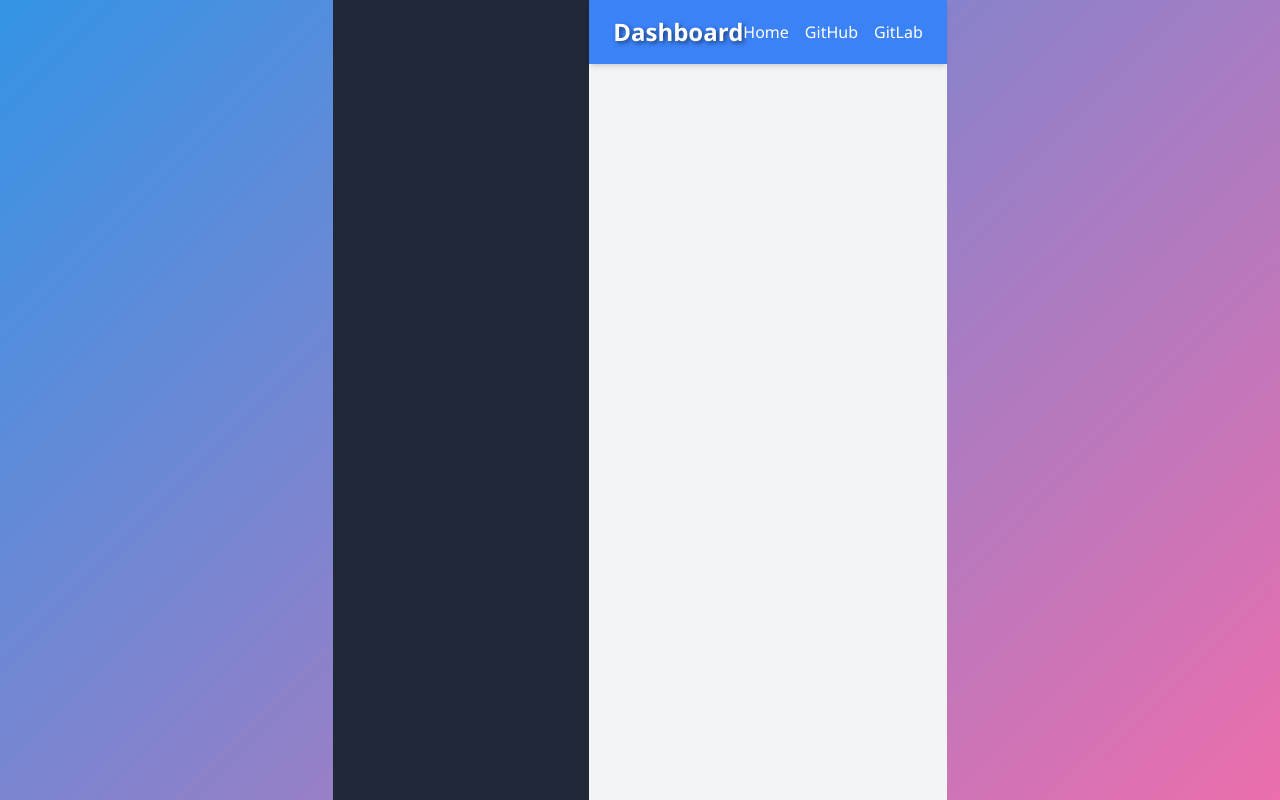
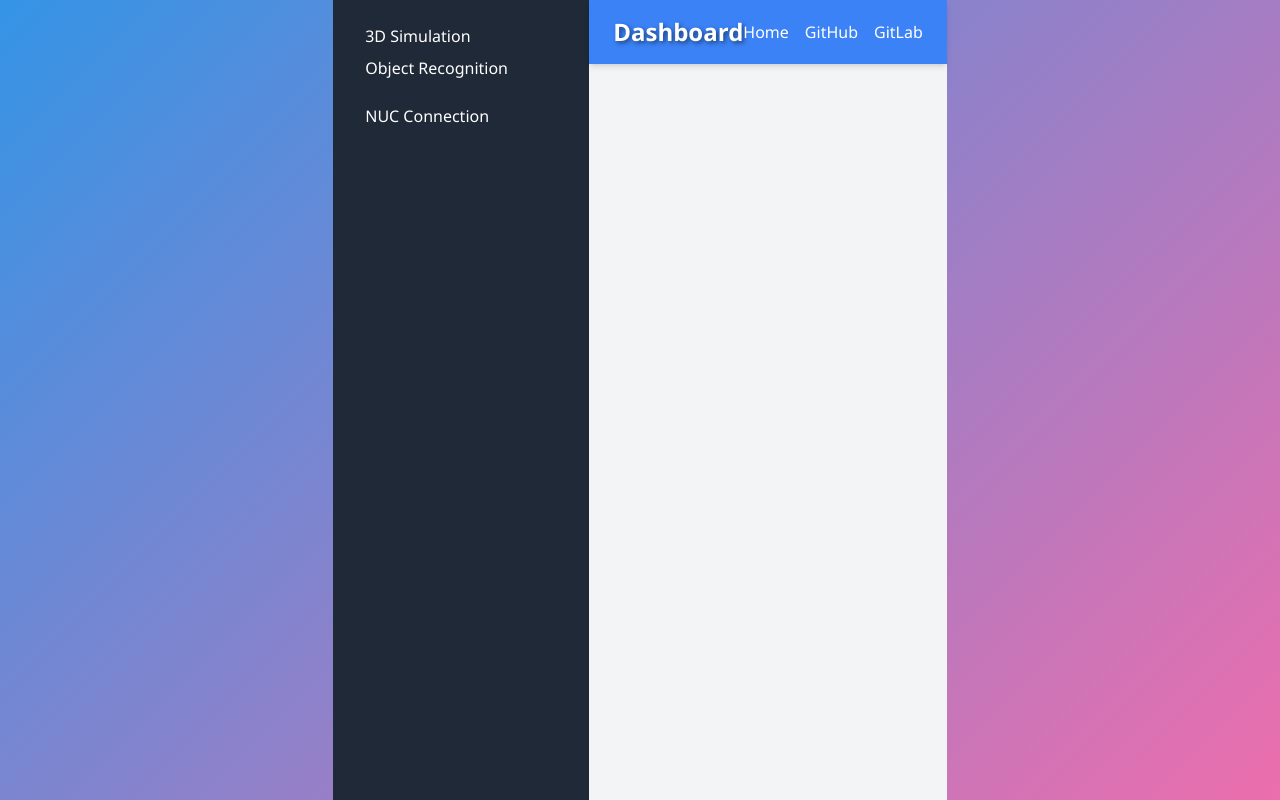
Before and after one commit to Road-Train/SolarBoat, a React (Create React App) app in the folder solarboat-app/: page / in a window 1280 px wide. Built offline with nearby package versions, Linux system fonts and the light colour scheme; the HTML template or start-up script is replaced by a standard one.

Commit message:
Clean up a bit

```diff
--- a/solarboat-app/src/App.jsx
+++ b/solarboat-app/src/App.jsx
@@ -1,4 +1,3 @@
-// App.jsx
 import React from 'react';
 import Header from './Header';
 import Sidebar from './Sidebar';
--- a/solarboat-app/src/Button.jsx
+++ b/solarboat-app/src/Button.jsx
@@ -1,4 +1,3 @@
-// Button.js
 import React from 'react';
 
 const Button = ({ title, onClick }) => {
--- a/solarboat-app/src/Sidebar.jsx
+++ b/solarboat-app/src/Sidebar.jsx
@@ -1,13 +1,12 @@
 import React from 'react';
-
 
 const Sidebar = () => {
   return (
     <aside className="bg-gray-800 text-white w-64 min-h-screen p-4">
       <nav className="space-y-4">
-        <link rel="#" className="block py-2 px-4 rounded hover:bg-gray-700" name="ThreeD" />
-        <link rel="#" className="block py-2 px-4 rounded hover:bg-gray-700" name="OR" />
-        <link rel="#" className="block py-2 px-4 rounded hover:bg-gray-700" name="NUC" />
+        <a href="#" className="block py-2 px-4 rounded hover:bg-gray-700">3D Simulation</a>
+        <a href="#" className="hblock py-2 px-4 rounded hover:bg-gray-700">Object Recognition</a>
+        <a href="#" className="block py-2 px-4 rounded hover:bg-gray-700">NUC Connection</a>
         </nav>
     </aside>
   );
--- a/solarboat-app/src/index.css
+++ b/solarboat-app/src/index.css
@@ -53,29 +53,6 @@ h1 {
   transform: scale(1.05);
 }
 
-.knowledge-button {
-  position: absolute;
-  top: 10px;
-  right: 10px;
-  padding: 8px 16px;
-  font-size: 16px;
-  border: 2px solid #000000;
-  border-radius: 5px;
-  background-color: #818589;
-  color: white;
-  cursor: pointer;
-  transition: background-color 0.3s, border-color 0.3s, transform 0.2s;
-}
-
-.knowledge-button:hover {
-  background-color: #3494e6;
-  border-color: #3494e6;
-}
-
-/* index.css */
-
-/* Add your Tailwind CSS imports and custom styles here */
-
 .simulation-window,
 .camera-window,
 .connection-status {
--- a/solarboat-app/src/index.js
+++ b/solarboat-app/src/index.js
@@ -1,4 +1,3 @@
-// index.js
 import React from 'react';
 import ReactDOM from 'react-dom';
 import './index.css';
```
Also changed, not shown: solarboat-app/src/DashboardContent.jsx (line endings or trailing spaces), solarboat-app/src/Header.jsx (line endings or trailing spaces).
